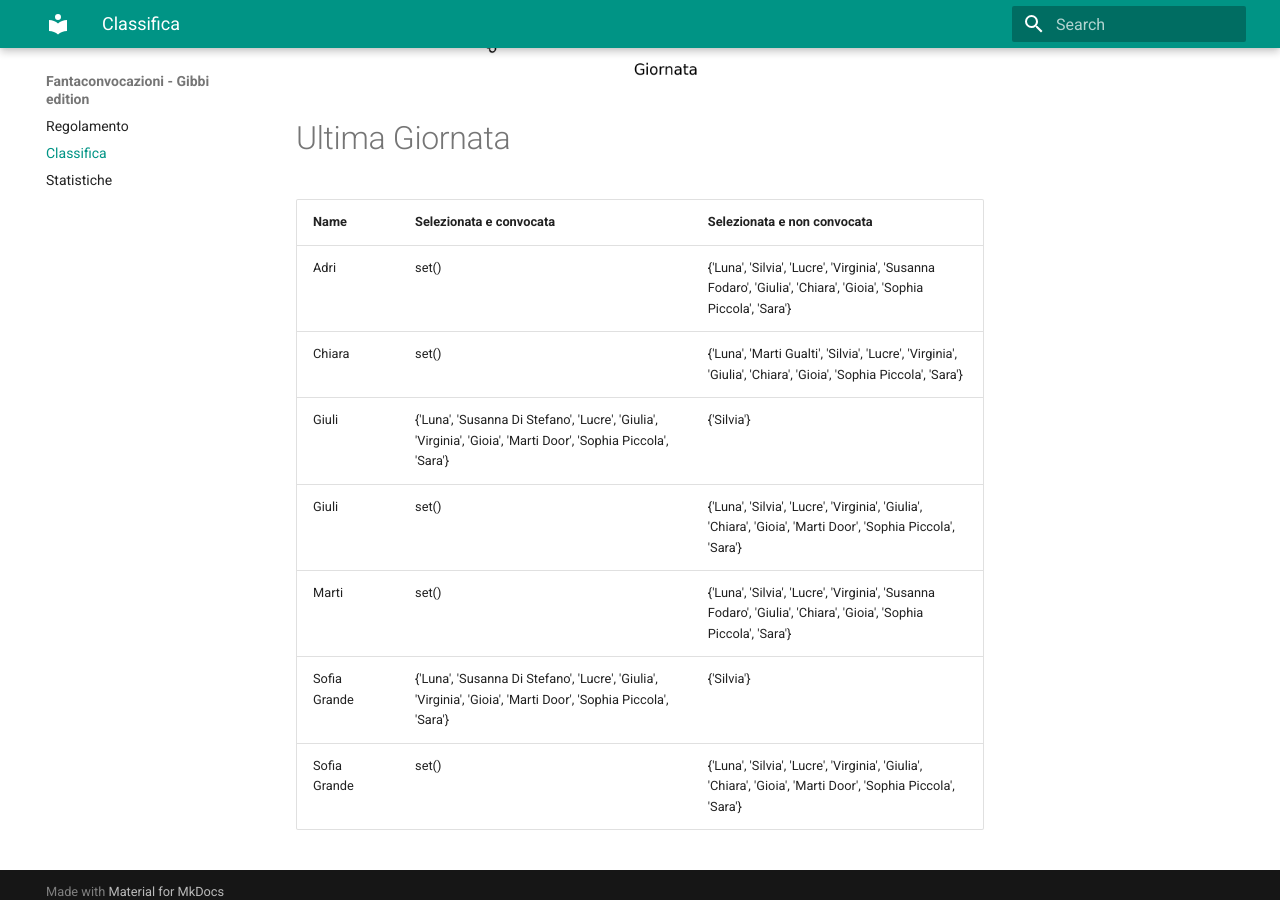
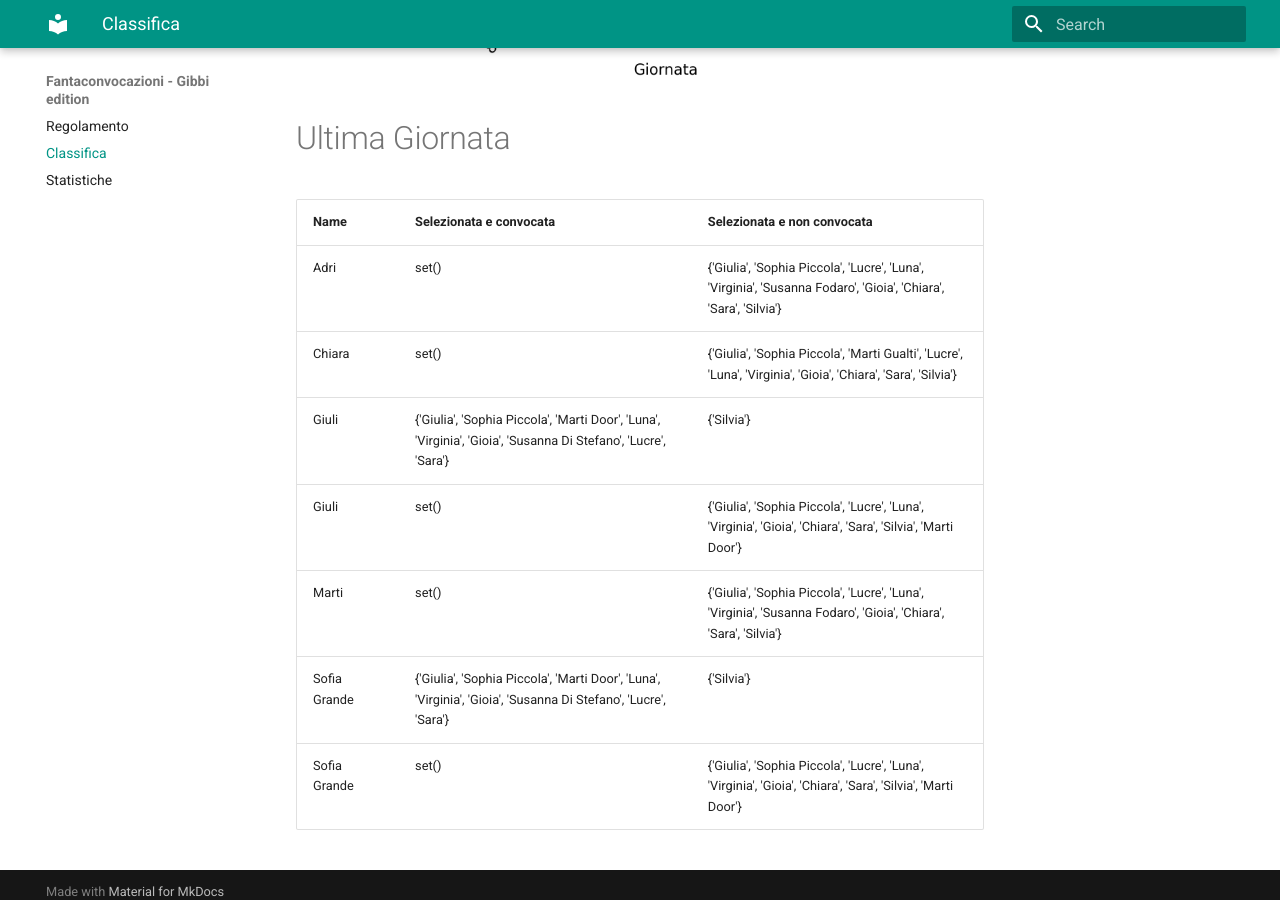
Before and after one commit to martinig94/fantagibbi, an MkDocs documentation site: the page built from docs/Classifica.md, in a window 1280 px wide and 900 px high, scrolled down 1030 px. Built offline with MkDocs 1.6.1 and Material for MkDocs 9.7.7, drawn with Linux system fonts in a browser that asks for light colours.

Commit message:
Auto-update from main.py

```diff
--- a/docs/Classifica.md
+++ b/docs/Classifica.md
@@ -18,11 +18,11 @@
 <!-- START_TABLE CORRECT -->
 | Name         | Selezionata e convocata                                                                                        | Selezionata e non convocata                                                                                      |
 |:-------------|:---------------------------------------------------------------------------------------------------------------|:-----------------------------------------------------------------------------------------------------------------|
-| Adri         | set()                                                                                                          | {'Luna', 'Silvia', 'Lucre', 'Virginia', 'Susanna Fodaro', 'Giulia', 'Chiara', 'Gioia', 'Sophia Piccola', 'Sara'} |
-| Chiara       | set()                                                                                                          | {'Luna', 'Marti Gualti', 'Silvia', 'Lucre', 'Virginia', 'Giulia', 'Chiara', 'Gioia', 'Sophia Piccola', 'Sara'}   |
-| Giuli        | {'Luna', 'Susanna Di Stefano', 'Lucre', 'Giulia', 'Virginia', 'Gioia', 'Marti Door', 'Sophia Piccola', 'Sara'} | {'Silvia'}                                                                                                       |
-| Giuli        | set()                                                                                                          | {'Luna', 'Silvia', 'Lucre', 'Virginia', 'Giulia', 'Chiara', 'Gioia', 'Marti Door', 'Sophia Piccola', 'Sara'}     |
-| Marti        | set()                                                                                                          | {'Luna', 'Silvia', 'Lucre', 'Virginia', 'Susanna Fodaro', 'Giulia', 'Chiara', 'Gioia', 'Sophia Piccola', 'Sara'} |
-| Sofia Grande | {'Luna', 'Susanna Di Stefano', 'Lucre', 'Giulia', 'Virginia', 'Gioia', 'Marti Door', 'Sophia Piccola', 'Sara'} | {'Silvia'}                                                                                                       |
-| Sofia Grande | set()                                                                                                          | {'Luna', 'Silvia', 'Lucre', 'Virginia', 'Giulia', 'Chiara', 'Gioia', 'Marti Door', 'Sophia Piccola', 'Sara'}     |
+| Adri         | set()                                                                                                          | {'Giulia', 'Sophia Piccola', 'Lucre', 'Luna', 'Virginia', 'Susanna Fodaro', 'Gioia', 'Chiara', 'Sara', 'Silvia'} |
+| Chiara       | set()                                                                                                          | {'Giulia', 'Sophia Piccola', 'Marti Gualti', 'Lucre', 'Luna', 'Virginia', 'Gioia', 'Chiara', 'Sara', 'Silvia'}   |
+| Giuli        | {'Giulia', 'Sophia Piccola', 'Marti Door', 'Luna', 'Virginia', 'Gioia', 'Susanna Di Stefano', 'Lucre', 'Sara'} | {'Silvia'}                                                                                                       |
+| Giuli        | set()                                                                                                          | {'Giulia', 'Sophia Piccola', 'Lucre', 'Luna', 'Virginia', 'Gioia', 'Chiara', 'Sara', 'Silvia', 'Marti Door'}     |
+| Marti        | set()                                                                                                          | {'Giulia', 'Sophia Piccola', 'Lucre', 'Luna', 'Virginia', 'Susanna Fodaro', 'Gioia', 'Chiara', 'Sara', 'Silvia'} |
+| Sofia Grande | {'Giulia', 'Sophia Piccola', 'Marti Door', 'Luna', 'Virginia', 'Gioia', 'Susanna Di Stefano', 'Lucre', 'Sara'} | {'Silvia'}                                                                                                       |
+| Sofia Grande | set()                                                                                                          | {'Giulia', 'Sophia Piccola', 'Lucre', 'Luna', 'Virginia', 'Gioia', 'Chiara', 'Sara', 'Silvia', 'Marti Door'}     |
 <!-- END_TABLE CORRECT -->
```
